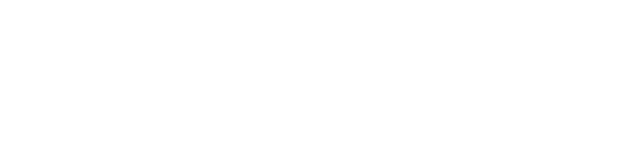
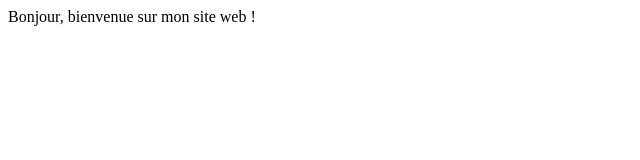
Before and after one commit to tijosephdyclane-crypto/Dyclane7.github.io, a plain HTML site: page index.html in a window 1280 px wide. Shown: the whole page, without its empty margins (0-640 px from the left). Drawn offline with Linux system fonts and the light colour scheme.

Commit message:
ajout d'un message sur index.html pour tester le commit

```diff
--- a/index.html
+++ b/index.html
@@ -6,6 +6,6 @@
     <title>Document</title>
 </head>
 <body>
-
+ Bonjour, bienvenue sur mon site web !
 </body>
 </html>
```
